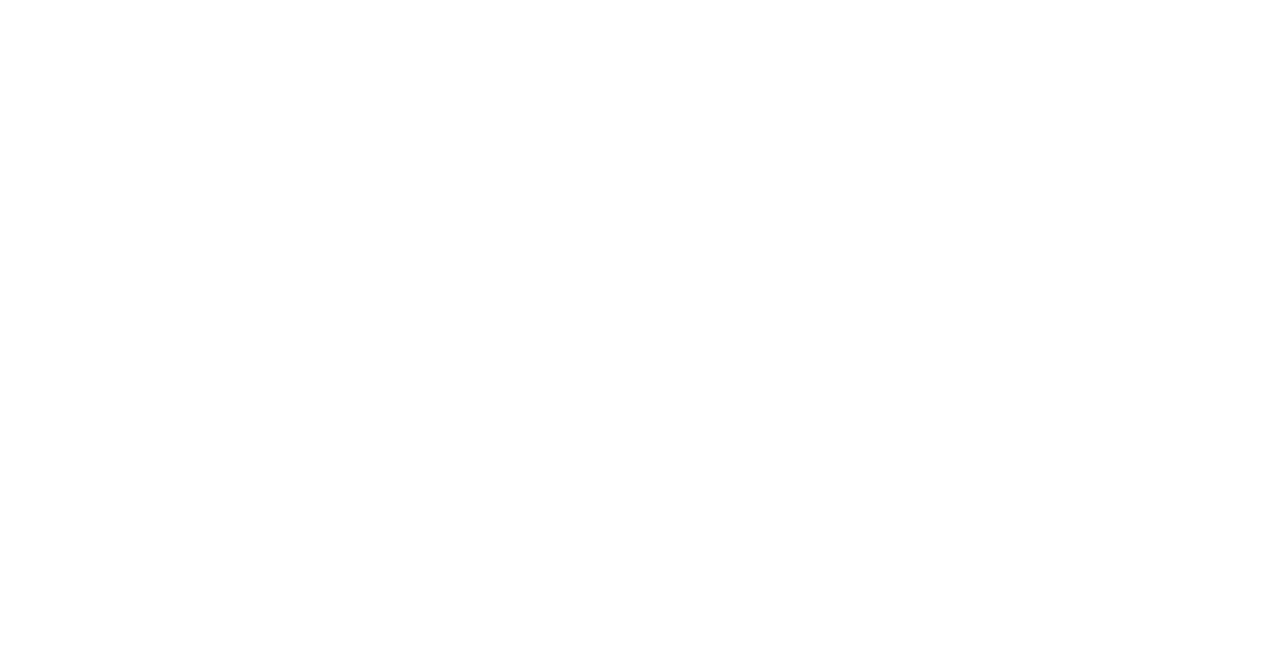
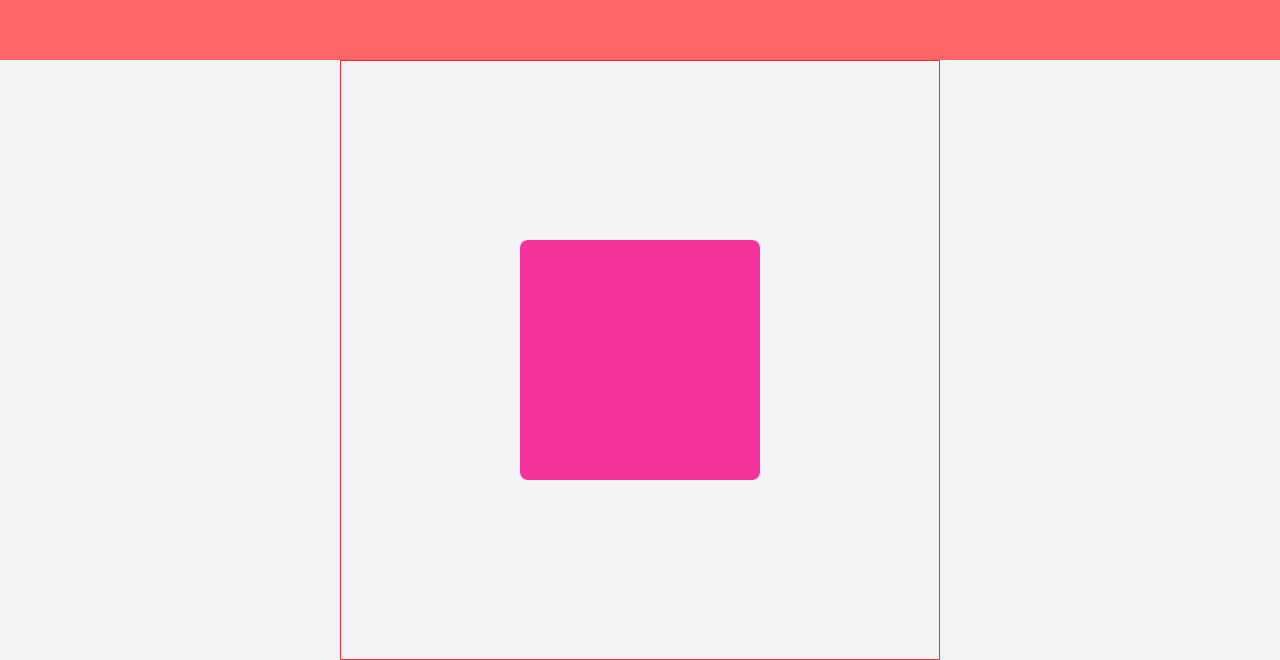
Before and after one commit to zesanahmed/framer-motion-practice, a React (Vite) app: page / in a window 1280 px wide. Shown: the part 1540-2200 px from the top of the page. Before the commit the page ends 800 px from the top, so only its background shows below. Built offline with nearby package versions, Linux system fonts and the light colour scheme.

Commit message:
Hook - useInView()

```diff
--- a/src/App.tsx
+++ b/src/App.tsx
@@ -1,9 +1,10 @@
-import Lesson3 from "./pages/Lesson3";
+import Lesson4 from "./pages/Lesson4";
 
 function App() {
   return (
-    <div className="flex items-center justify-center h-screen bg-gray-100">
-      <Lesson3></Lesson3>
+    <div className="w-full flex flex-col items-center justify-center  bg-gray-100">
+      <div className="h-[200vh] w-full bg-red-400"></div>
+      <Lesson4></Lesson4>
     </div>
   );
 }
--- /dev/null
+++ b/src/pages/Lesson4.tsx
@@ -0,0 +1,21 @@
+import { motion, useInView } from "motion/react";
+import { useRef } from "react";
+const Lesson4 = () => {
+  const ref = useRef(null);
+  const inView = useInView(ref, { once: true });
+  return (
+    <div className="border border-red-500 size-[600px] flex flex-col justify-center items-center">
+      <motion.div
+        className="size-60 bg-pink-500 rounded-lg flex flex-wrap p-5 gap-5 justify-center items-center"
+        ref={ref}
+        animate={
+          inView
+            ? { opacity: 1, x: 0, transition: { delay: 0.3 } }
+            : { opacity: 0, x: -500 }
+        }
+      ></motion.div>
+    </div>
+  );
+};
+
+export default Lesson4;
```
